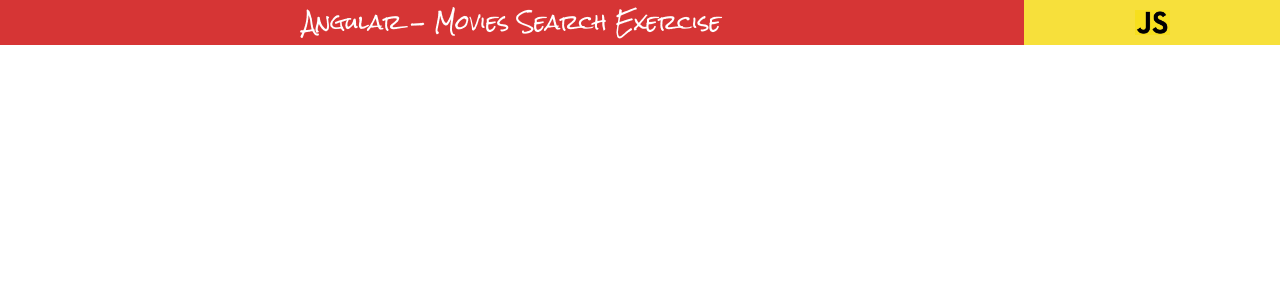
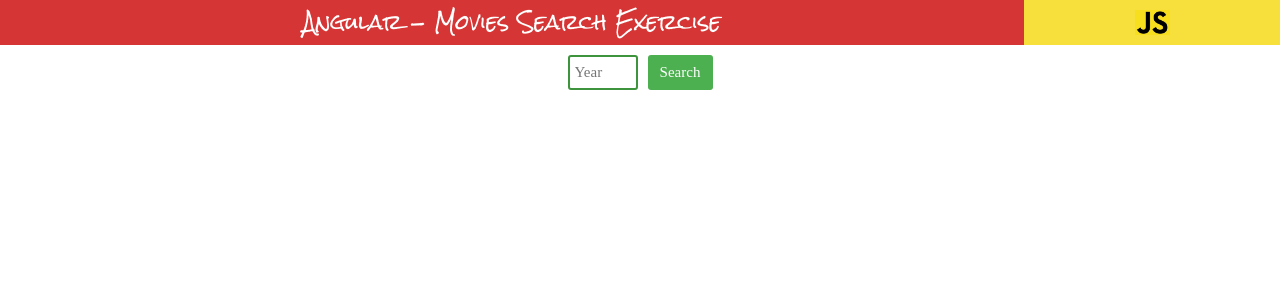
Before and after one commit to CrgioPeca88/angular-typescript-experiments, an Angular app: page /excercise4 in a window 1280 px wide. Shown: the top 300 px of the page. Built offline with nearby package versions, Linux system fonts and the light colour scheme.

Commit message:
[FEATURE] movie-list feature created - movie-list component folder added - app.module adjusted

```diff
--- a/src/app/components/exercise4/exercise4.component.html
+++ b/src/app/components/exercise4/exercise4.component.html
@@ -1 +1,2 @@
 <app-header [title]="'Angular - Movies Search Exercise'"></app-header>
+<exercise4-movie-list></exercise4-movie-list>
--- /dev/null
+++ b/src/app/components/exercise4/movie-list/movie-list.component.css
@@ -0,0 +1,45 @@
+.movie-list-container {
+  display: flex;
+  flex-direction: column;
+  justify-content: center;
+  align-items: center;
+  gap: 30px;
+}
+
+.movie-list-container .section-search input {
+  width: 70px;
+  padding: 5px;
+  font-size: 15px;
+  margin-right: 10px;
+  border: 2px solid #3d943d;
+  border-radius: 3px;
+  outline: none;
+}
+
+.movie-list-container .section-search button {
+  padding: 7px;
+  background-color: #4caf50;
+  border-radius: 3px;
+  color: #fff;
+  border: none;
+  outline: none;
+  font-size: 15px;
+  width: 65px;
+}
+
+.movie-list-container .section-search button:hover {
+  font-weight: bold;
+  box-shadow: 0px 0px 5px #000;
+}
+
+.movie-list-container .movie-text {
+  font-size: 20px;
+  text-shadow: 0px 0px 20px #3d943d;
+}
+
+.movie-list-container .text-primary {
+  font-family: 'Rock Salt', cursive;
+  color: #3d943d;
+  font-size: 25px;
+  text-shadow: 2px -1px 16px #828282;
+}
--- /dev/null
+++ b/src/app/components/exercise4/movie-list/movie-list.component.html
@@ -0,0 +1,14 @@
+<div class="movie-list-container">
+  <section class="section-search">
+    <input type="number" [(ngModel)]="year" placeholder="Year" data-test-id="app-input"/>
+    <button data-test-id="submit-button" (click)="searchMovies()">Search</button>
+  </section>
+
+  <ul *ngIf="moviesList && moviesList.length > 0" data-test-id="movieList">
+    <li class="movie-text" *ngFor="let movie of moviesList">{{movie.Title}}</li>
+  </ul>
+  <div class="text-primary" data-test-id="no-result"
+       *ngIf="moviesList && moviesList.length === 0">
+       No Results Found
+  </div>
+</div>
--- /dev/null
+++ b/src/app/components/exercise4/movie-list/movie-list.component.ts
@@ -0,0 +1,52 @@
+// Dependencies
+import {Component, OnInit} from '@angular/core';
+import {HttpClient} from "@angular/common/http";
+import {Observable, pipe, of} from 'rxjs';
+import {switchMap, map} from 'rxjs/operators';
+
+export interface Movie {
+  Title: string;
+  Year: number;
+  imdbID: string;
+}
+
+interface ApiResponse {
+  page: number;
+  per_page: number;
+  total: number;
+  total_pages: number;
+  data: Movie[];
+}
+
+@Component({
+  selector: 'exercise4-movie-list',
+  templateUrl: './movie-list.component.html',
+  styleUrls: ['./movie-list.component.css']
+})
+export class MovieListComponent implements OnInit {
+
+  public moviesList: Movie[];
+  public year: number;
+
+  constructor(private http: HttpClient) {
+    this.moviesList = null;
+    this.year = null;
+  }
+
+  ngOnInit() {}
+
+  private getMoviesFromAPI(year: number): Observable<Movie[]> {
+    return this.http.get<ApiResponse>(`https://jsonmock.hackerrank.com/api/movies?Year=${year}`).pipe(
+      map(apiResponse => apiResponse.data)
+    )
+  }
+
+  public searchMovies(): void {
+    of(null).pipe(
+      switchMap(empty => this.getMoviesFromAPI(this.year))
+    ).subscribe(response => {
+      this.moviesList = response
+    });
+  }
+
+}
```
Also changed, not shown: src/app/app.module.ts (+6 -2 lines), 1 other file (tests, documents, lock files or other folders).
